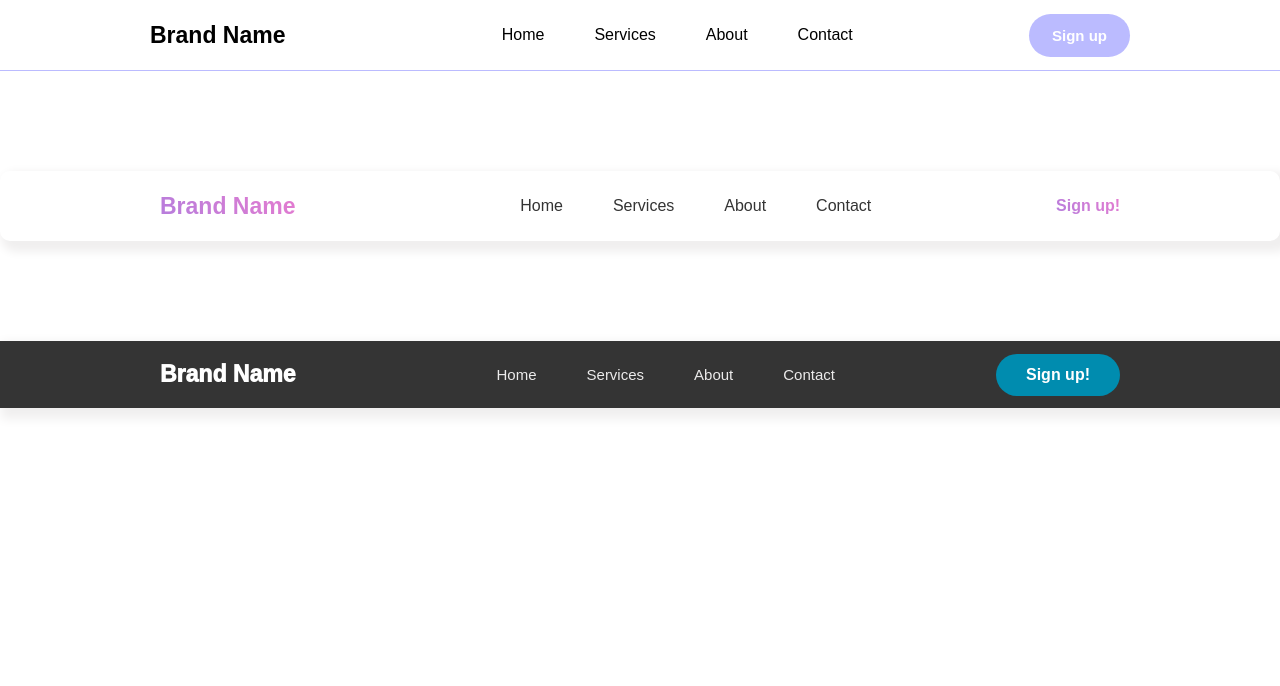
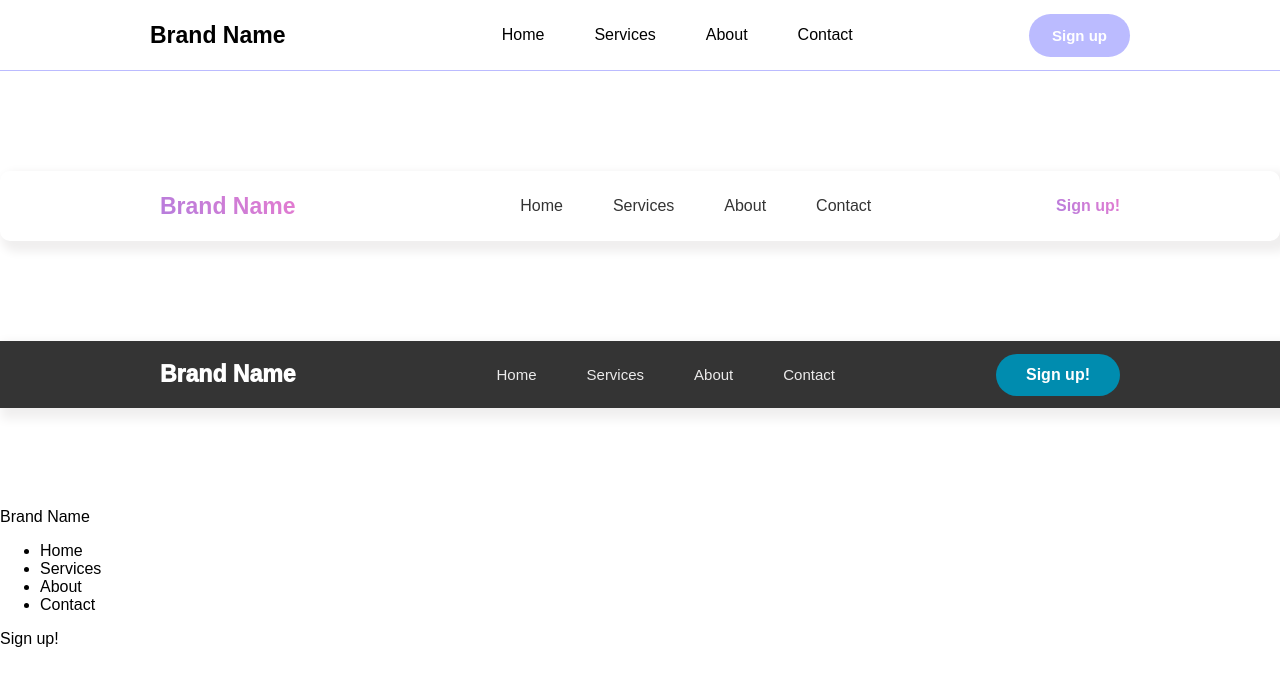
Before and after one commit to Wafiq5/Many-navbars-to-choose-from, a plain HTML site: page index.html in a window 1280 px wide. Drawn offline with Linux system fonts and the light colour scheme.

Commit message:
Navbar 4 HTML

```diff
--- a/index.html
+++ b/index.html
@@ -51,5 +51,23 @@
   </header>
 
     <div class="division"></div>
+
+     <header class="header-4">
+    <navbar class="navbar-4">
+      <div class="navbar-4-brand-name">Brand Name</div>
+      <div class="right-container">
+        <ul class="navbar-4-ul">
+          <li>Home</li>
+          <li>Services</li>
+          <li>About</li>
+          <li>Contact</li>
+        </ul>
+        <div class="navbar-4-sign-up-btn">Sign up!</div>
+      </div>
+    </navbar>
+  </header>
+
+
+  <div class="division"></div>
 </body>
 </html>
```
